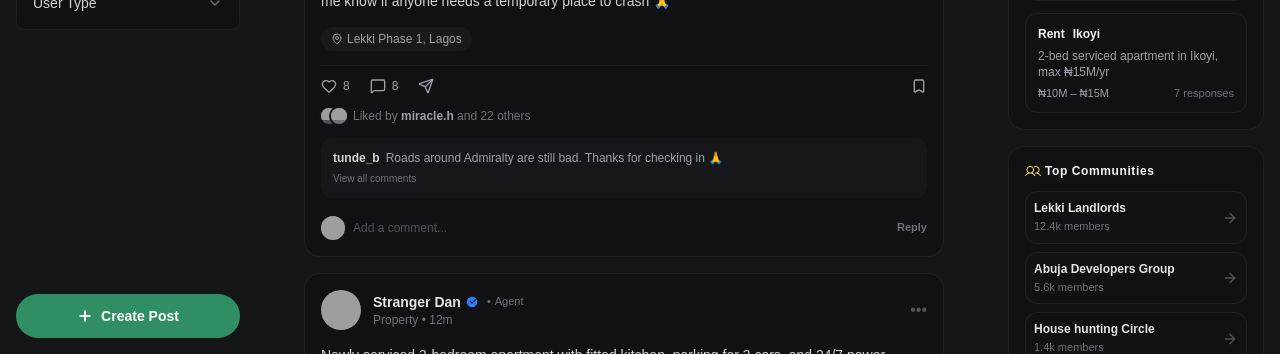
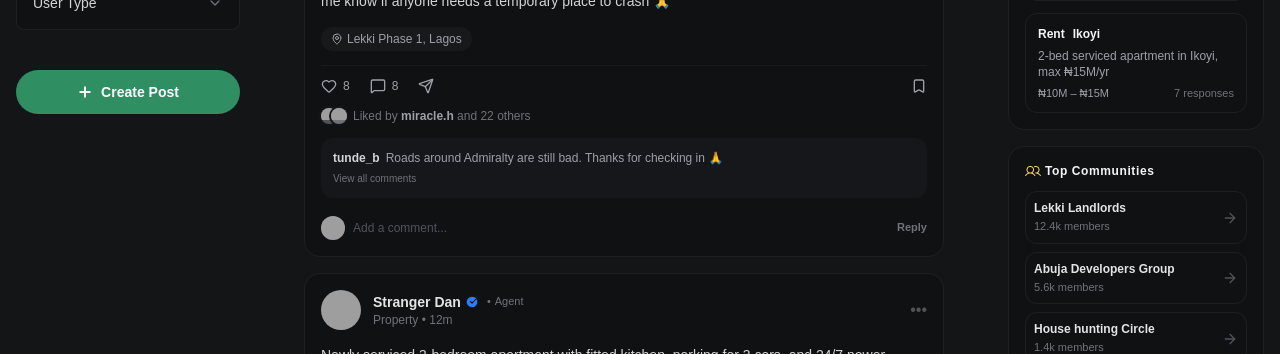
Before and after one commit to siccoo/proptech-feed, a React (Vite) app: page / in a window 1280 px wide. Shown: the part 446-800 px from the top of the page. Built offline with nearby package versions, Linux system fonts and the light colour scheme; grey boxes are pictures that could not be loaded.

Commit message:
feat: updates on the left sidebar

```diff
--- a/src/components/LeftSidebar.tsx
+++ b/src/components/LeftSidebar.tsx
@@ -36,7 +36,7 @@ export const LeftSidebar: React.FC = () => {
         ))}
       </div>
 
-      <button className="mt-auto flex items-center justify-center gap-2 rounded-full bg-[#2F8F63] py-3 text-sm font-bold text-white transition-all">
+      <button className="mt-5 flex items-center justify-center gap-2 rounded-full bg-[#2F8F63] py-3 text-sm font-bold text-white transition-all">
         <Plus className="h-4 w-4 stroke-[3]" />
         Create Post
       </button>
```
